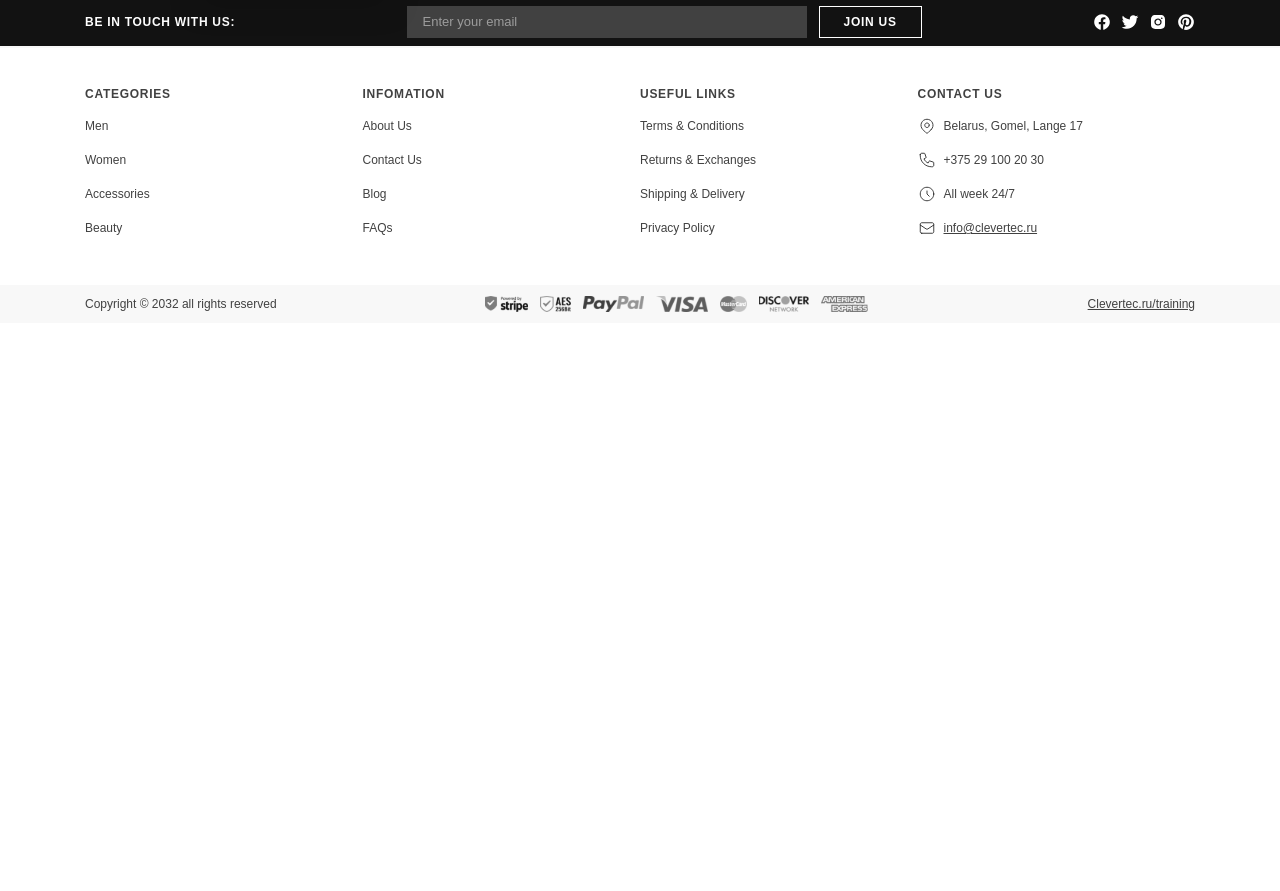
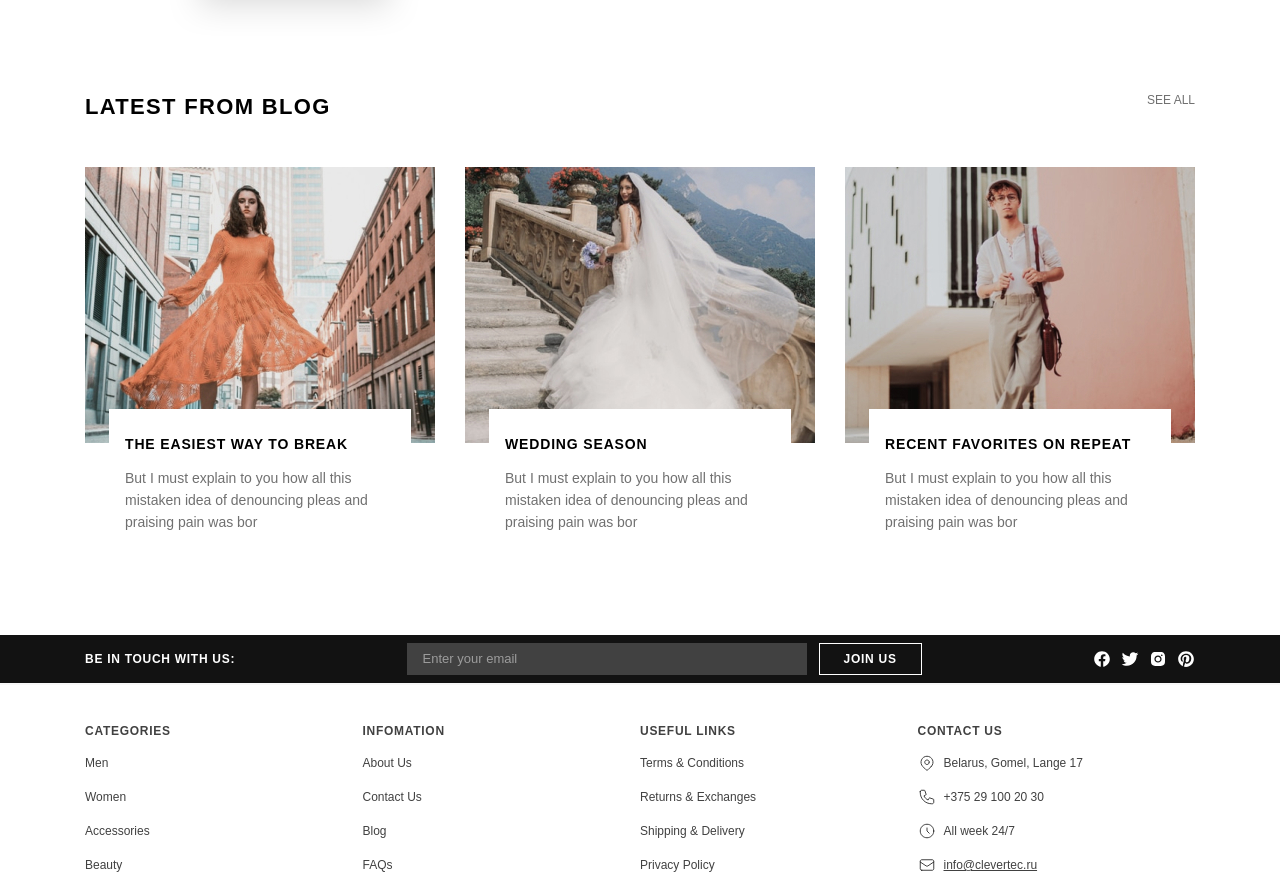
Before and after one commit to vikasatta1/training-shop, a React (Create React App) app: page /#/ in a window 1280 px wide. Shown: the part 1759-2650 px from the top of the page. Before the commit the page ends 2082 px from the top, so only its background shows below. Built offline with nearby package versions, Linux system fonts and the light colour scheme; what webfontloader would draw is missing.

Commit message:
main-blog

```diff
--- a/src/pages/main-page/main-page.jsx
+++ b/src/pages/main-page/main-page.jsx
@@ -17,9 +17,9 @@ const MainPage = () => {
                 <News/>
             </div>
             <Subscribe/>
-          {/*  <div className='wrapper'>
+            <div className='wrapper'>
                 <MainBlog/>
-            </div>*/}
+            </div>
         </>
     );
 };
```
